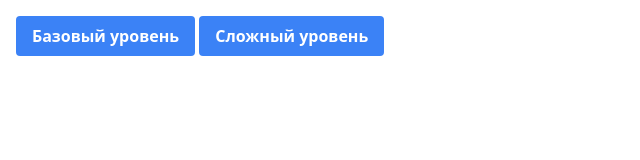
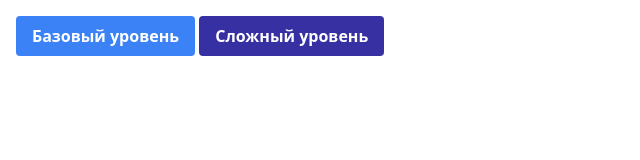
Before and after one commit to mbielkin/math_multiplication_kids, a website: page index.html in a window 1280 px wide. Shown: the whole page, without its empty margins (0-640 px from the left). Drawn offline with nearby package versions, Linux system fonts and the light colour scheme; files that its build step writes are made by us from their sources.

Commit message:
minor updates of buttons

```diff
--- a/index.html
+++ b/index.html
@@ -17,7 +17,7 @@
       </button>
       <button
         type="button"
-        class="bg-blue-500 hover:bg-blue-700 text-white font-bold py-2 px-4 rounded"
+        class="bg-indigo-800 hover:bg-indigo-500 text-white font-bold py-2 px-4 rounded transition"
         data-complexity="advanced"
       >
         Сложный уровень
```
